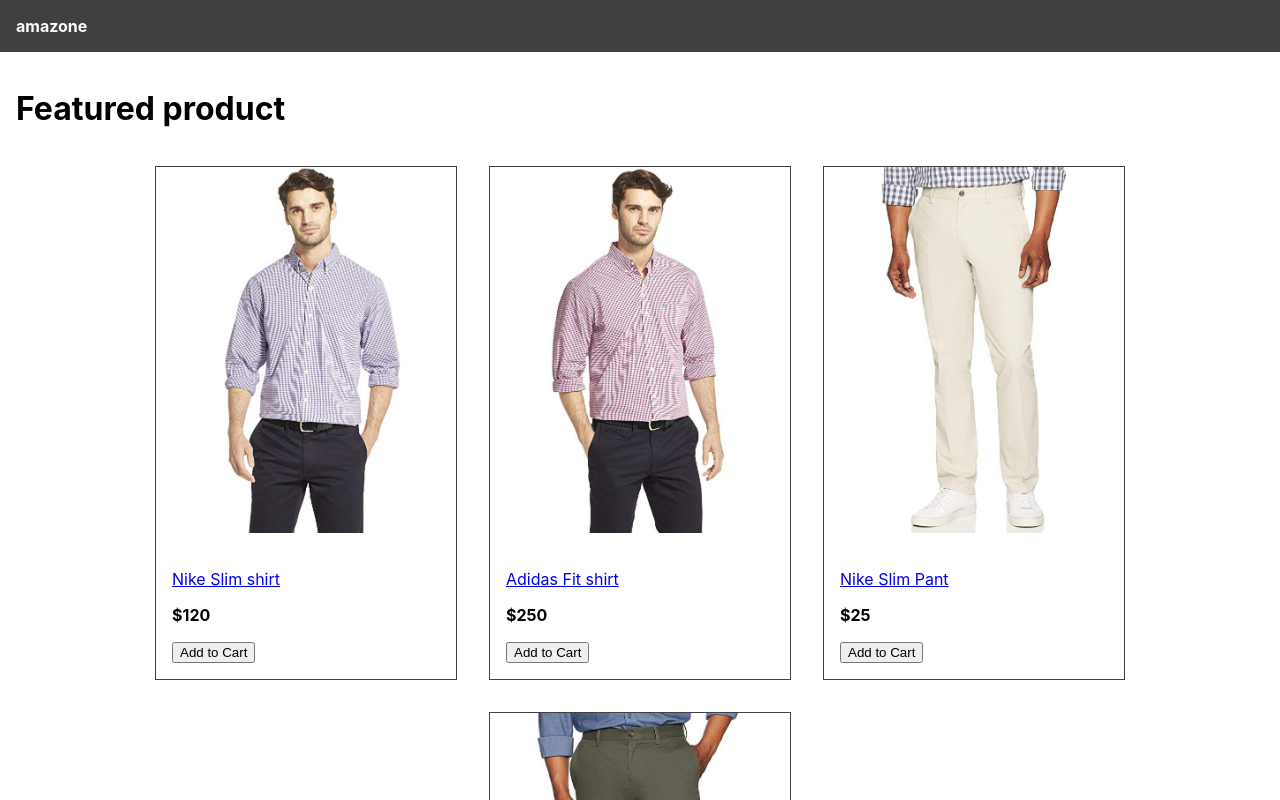
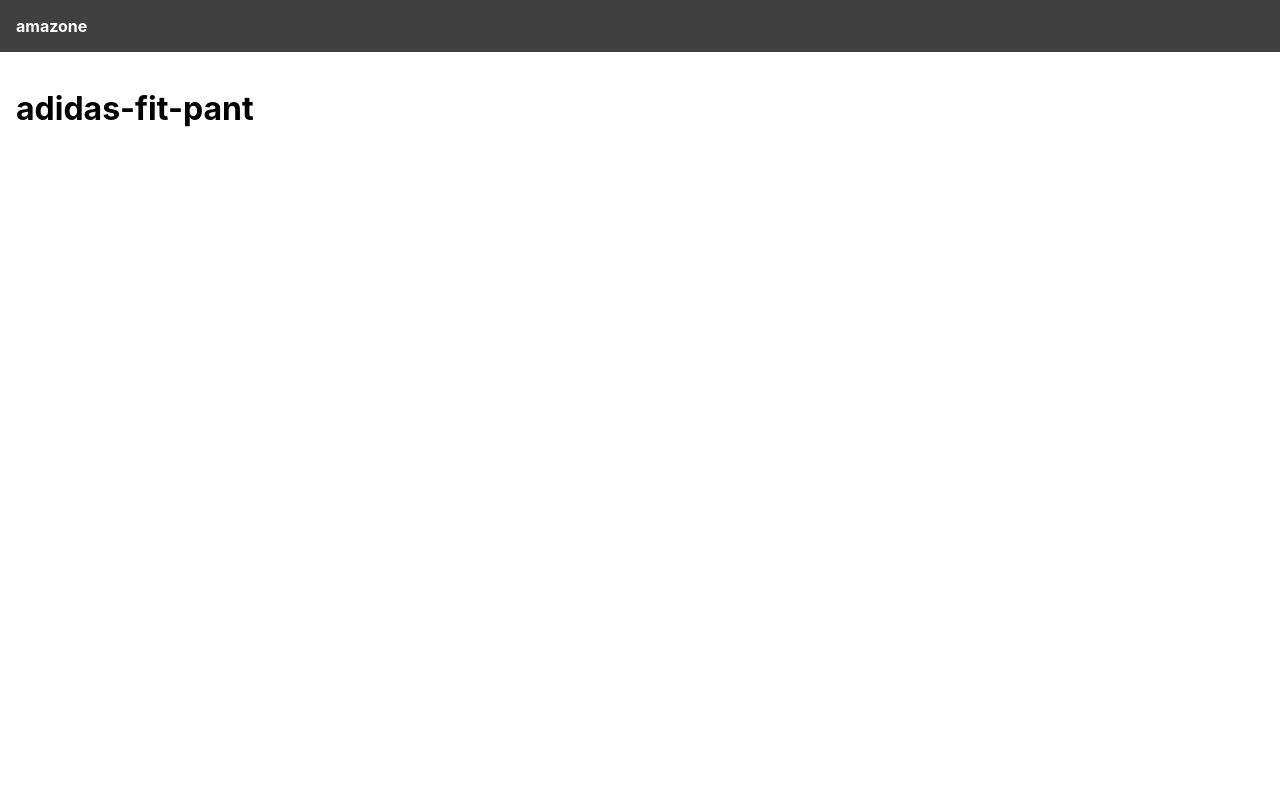
Before and after one commit to harmeetwebdev/final-amazon-project, a React (Create React App) app in the folder frontend/: page /product/adidas-fit-pant in a window 1280 px wide. Shown: the top 800 px of the page. Built offline with nearby package versions, Linux system fonts and the light colour scheme.

Commit message:
video-02

```diff
--- a/frontend/src/App.js
+++ b/frontend/src/App.js
@@ -1,33 +1,22 @@
 import './App.css';
-import { BrowserRouter } from 'react-router-dom';
+import { BrowserRouter, Route, Routes } from 'react-router-dom';
 import data from './data';
+import HomeScreen from './screens/HomeScreen';
+import ProductScreen from './screens/ProductScreen';
+import { Link } from 'react-router-dom';
 
 function App() {
   return (
     <BrowserRouter>
       <div>
         <header>
-          <a href='/'>amazone</a>
+          <Link to='/'>amazone</Link>
         </header>
         <main>
-
-          <h1>Featured product</h1>
-          <div className='products'>
-            {data.products.map(product => (
-              < div className='product' key={product.slug}>
-                <a href={`/product/${product.slug}`}>
-                  <img src={product.image} alt={product.name} />
-                </a>
-                <div className='product-info'>
-                  <a href={`/product/${product.slug}`}>
-                    <p>{product.name}</p>
-                  </a>
-                  <p><strong>${product.price}</strong></p>
-                  <button>Add to Cart</button>
-                </div>
-              </div>
-            ))}
-          </div>
+          <Routes>
+            <Route path='/product/:slug' element={<ProductScreen />} />
+            <Route path='/' element={<HomeScreen />} />
+          </Routes>
         </main >
       </div>
     </BrowserRouter >
--- /dev/null
+++ b/frontend/src/screens/HomeScreen.js
@@ -0,0 +1,25 @@
+import { Link } from "react-router-dom"
+import data from "../data"
+
+function HomeScreen() {
+    return <div>
+        <h1>Featured product</h1>
+        <div className='products'>
+            {data.products.map(product => (
+                < div className='product' key={product.slug}>
+                    <Link to={`/product/${product.slug}`}>
+                        <img src={product.image} alt={product.name} />
+                    </Link>
+                    <div className='product-info'>
+                        <Link to={`/product/${product.slug}`}>
+                            <p>{product.name}</p>
+                        </Link>
+                        <p><strong>${product.price}</strong></p>
+                        <button>Add to Cart</button>
+                    </div>
+                </div>
+            ))}
+        </div>
+    </div>
+}
+export default HomeScreen
--- /dev/null
+++ b/frontend/src/screens/ProductScreen.js
@@ -0,0 +1,10 @@
+import { useParams } from "react-router-dom"
+
+function ProductScreen() {
+    const params = useParams();
+    const { slug } = params;
+    return <div>
+        <h1>{slug}</h1>
+    </div>
+}
+export default ProductScreen
```
